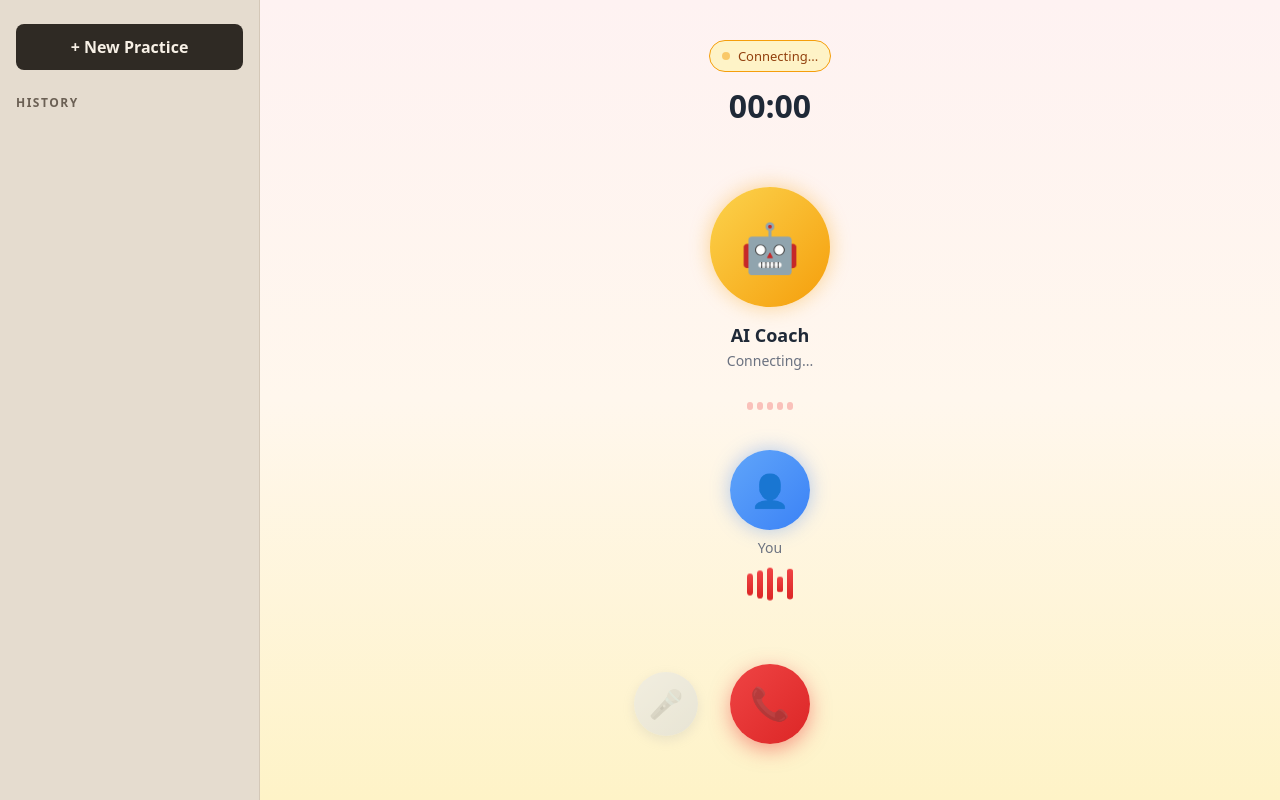
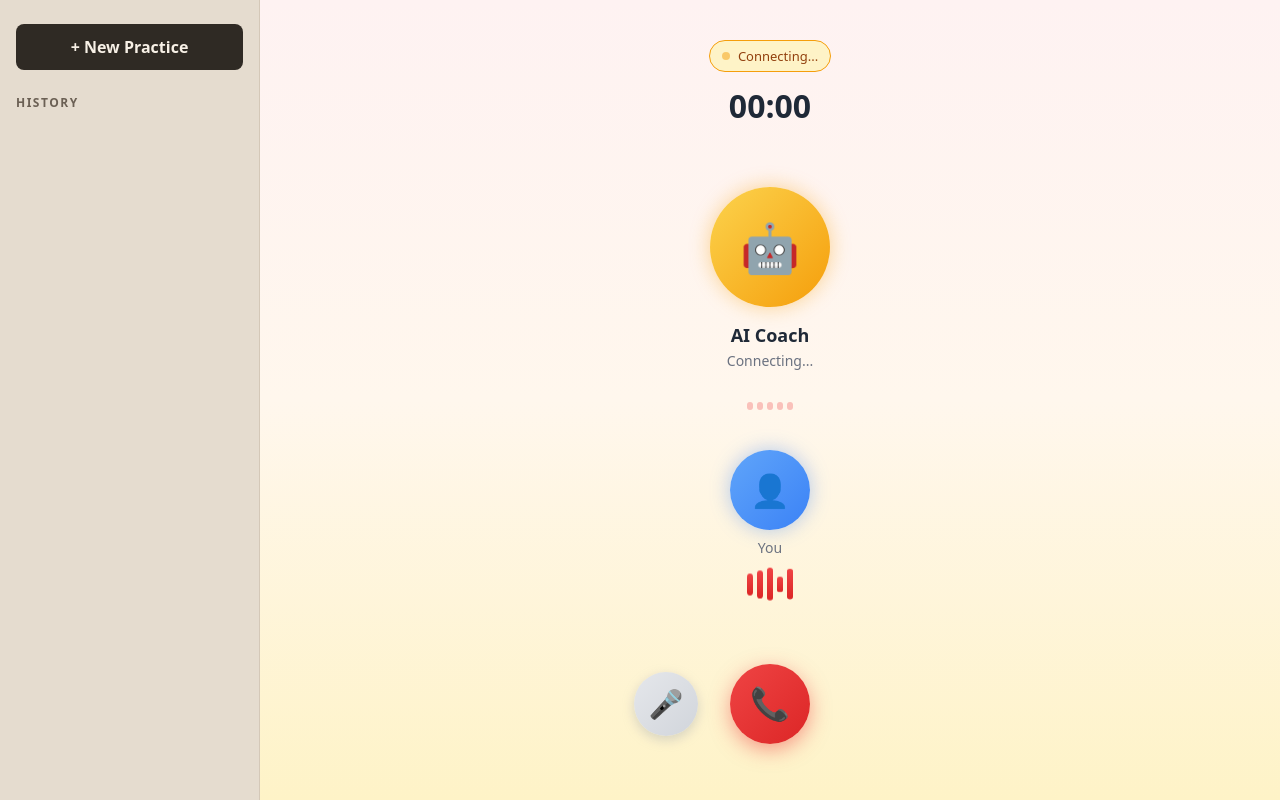
Before and after one commit to brianlan/real-talk-coach, a Next.js app in the folder frontend/: page /practice/1 in a window 1280 px wide. Built offline with nearby package versions, Linux system fonts and the light colour scheme; no server answers.

Commit message:
fix(phonecall): end sessions on tab close and keep controls usable
Use sendBeacon on pagehide/beforeunload to best-effort manual-stop sessions, and relax mute/end button disabling so users can mute or end calls during reconnect states.

```diff
--- a/frontend/app/practice/[sessionId]/phone-call-room.tsx
+++ b/frontend/app/practice/[sessionId]/phone-call-room.tsx
@@ -2,7 +2,7 @@
 
 import { useCallback, useEffect, useRef, useState } from "react";
 import { useRouter } from "next/navigation";
-import { manualStopSession } from "@/services/api/sessions";
+import { manualStopSession, manualStopSessionBestEffort } from "@/services/api/sessions";
 import { useE2EVoiceSession } from "@/hooks/useE2EVoiceSession";
 
 export default function PhoneCallRoom({ sessionId }: { sessionId: string }) {
@@ -13,6 +13,7 @@ export default function PhoneCallRoom({ sessionId }: { sessionId: string }) {
   const [callDuration, setCallDuration] = useState(0);
   const [isEnding, setIsEnding] = useState(false);
   const timerRef = useRef<ReturnType<typeof setInterval> | null>(null);
+  const hasSentStopRef = useRef(false);
 
   useEffect(() => {
     if (connectionStatus !== "connected") {
@@ -47,6 +48,7 @@ export default function PhoneCallRoom({ sessionId }: { sessionId: string }) {
     }
 
     setIsEnding(true);
+    hasSentStopRef.current = true;
     try {
       await disconnect();
       await manualStopSession(sessionId, "manual");
@@ -54,6 +56,24 @@ export default function PhoneCallRoom({ sessionId }: { sessionId: string }) {
       router.push("/");
     }
   }, [disconnect, isEnding, router, sessionId]);
+
+  useEffect(() => {
+    const handlePageHide = () => {
+      if (hasSentStopRef.current) {
+        return;
+      }
+      hasSentStopRef.current = true;
+      manualStopSessionBestEffort(sessionId, "manual");
+      void disconnect();
+    };
+
+    window.addEventListener("pagehide", handlePageHide);
+    window.addEventListener("beforeunload", handlePageHide);
+    return () => {
+      window.removeEventListener("pagehide", handlePageHide);
+      window.removeEventListener("beforeunload", handlePageHide);
+    };
+  }, [disconnect, sessionId]);
 
   const SpeakingIndicator = ({ speaking }: { speaking: boolean }) => (
     <div
@@ -290,7 +310,7 @@ export default function PhoneCallRoom({ sessionId }: { sessionId: string }) {
           <button
             type="button"
             onClick={toggleMute}
-            disabled={connectionStatus !== "connected"}
+            disabled={connectionStatus === "disconnected" || isEnding}
             style={{
               width: "64px",
               height: "64px",
@@ -299,7 +319,7 @@ export default function PhoneCallRoom({ sessionId }: { sessionId: string }) {
               background: isMuted
                 ? "linear-gradient(135deg, #fbbf24 0%, #f59e0b 100%)"
                 : "linear-gradient(135deg, #e5e7eb 0%, #d1d5db 100%)",
-              cursor: connectionStatus === "connected" ? "pointer" : "not-allowed",
+              cursor: connectionStatus === "disconnected" || isEnding ? "not-allowed" : "pointer",
               display: "flex",
               alignItems: "center",
               justifyContent: "center",
@@ -308,7 +328,7 @@ export default function PhoneCallRoom({ sessionId }: { sessionId: string }) {
                 ? "0 4px 12px rgba(245, 158, 11, 0.4)"
                 : "0 4px 12px rgba(156, 163, 175, 0.4)",
               transition: "all 0.2s ease",
-              opacity: connectionStatus === "connected" ? 1 : 0.5,
+              opacity: connectionStatus === "disconnected" || isEnding ? 0.5 : 1,
             }}
             aria-label={isMuted ? "Unmute microphone" : "Mute microphone"}
           >
@@ -318,14 +338,14 @@ export default function PhoneCallRoom({ sessionId }: { sessionId: string }) {
           <button
             type="button"
             onClick={handleEndCall}
-            disabled={isEnding || connectionStatus === "connecting"}
+            disabled={isEnding}
             style={{
               width: "80px",
               height: "80px",
               borderRadius: "50%",
               border: "none",
               background: "linear-gradient(135deg, #ef4444 0%, #dc2626 100%)",
-              cursor: isEnding || connectionStatus === "connecting" ? "not-allowed" : "pointer",
+              cursor: isEnding ? "not-allowed" : "pointer",
               display: "flex",
               alignItems: "center",
               justifyContent: "center",
--- a/frontend/hooks/useE2EVoiceSession.ts
+++ b/frontend/hooks/useE2EVoiceSession.ts
@@ -343,6 +343,7 @@ export function useE2EVoiceSession(sessionId: string): UseE2EVoiceSession {
 
       ws.onclose = () => {
         wsRef.current = null;
+        captureStartedRef.current = false;
         if (manualCloseRef.current) {
           setConnectionStatus("disconnected");
           return;
--- a/frontend/services/api/sessions.ts
+++ b/frontend/services/api/sessions.ts
@@ -80,6 +80,16 @@ export async function manualStopSession(sessionId: string, reason = "manual") {
   });
 }
 
+export function manualStopSessionBestEffort(sessionId: string, reason = "manual"): boolean {
+  if (typeof window === "undefined" || typeof navigator === "undefined" || typeof navigator.sendBeacon !== "function") {
+    return false;
+  }
+
+  const payload = JSON.stringify({ reason });
+  const blob = new Blob([payload], { type: "application/json" });
+  return navigator.sendBeacon(`${apiBase}/api/sessions/${sessionId}/manual-stop`, blob);
+}
+
 export function connectSessionSocket(sessionId: string): WebSocket {
   return new WebSocket(`${wsBase}/sessions/${sessionId}`);
 }
```
